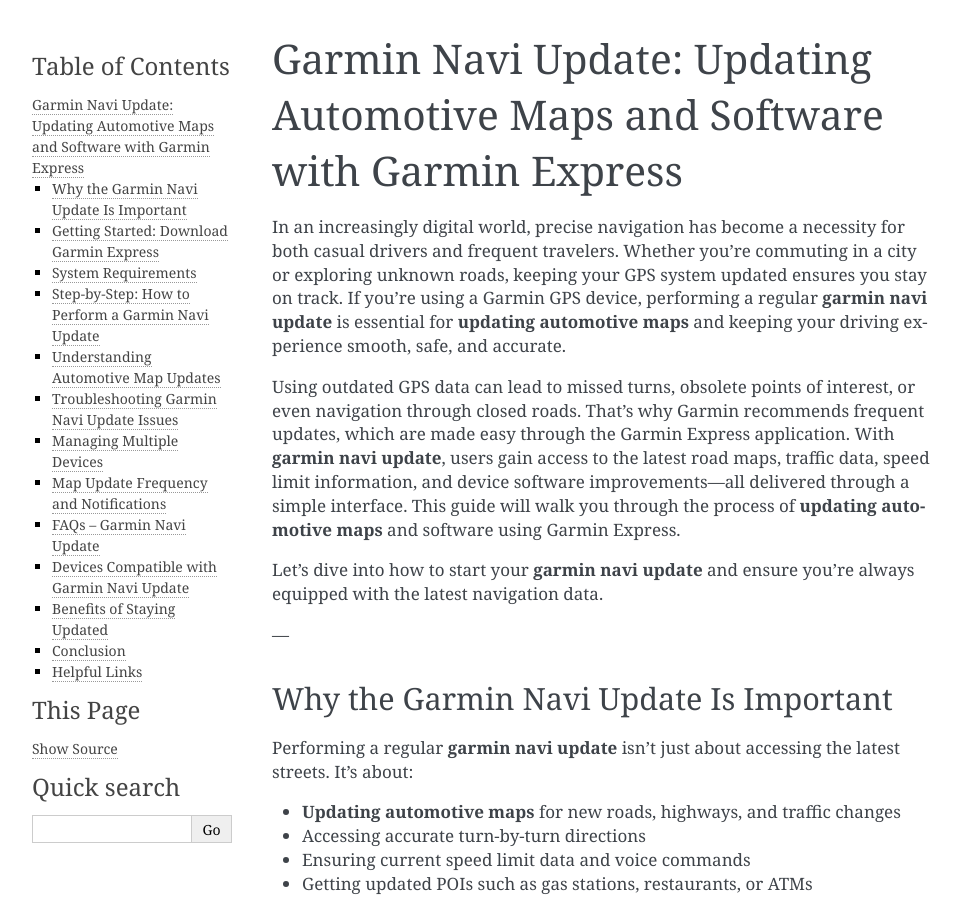
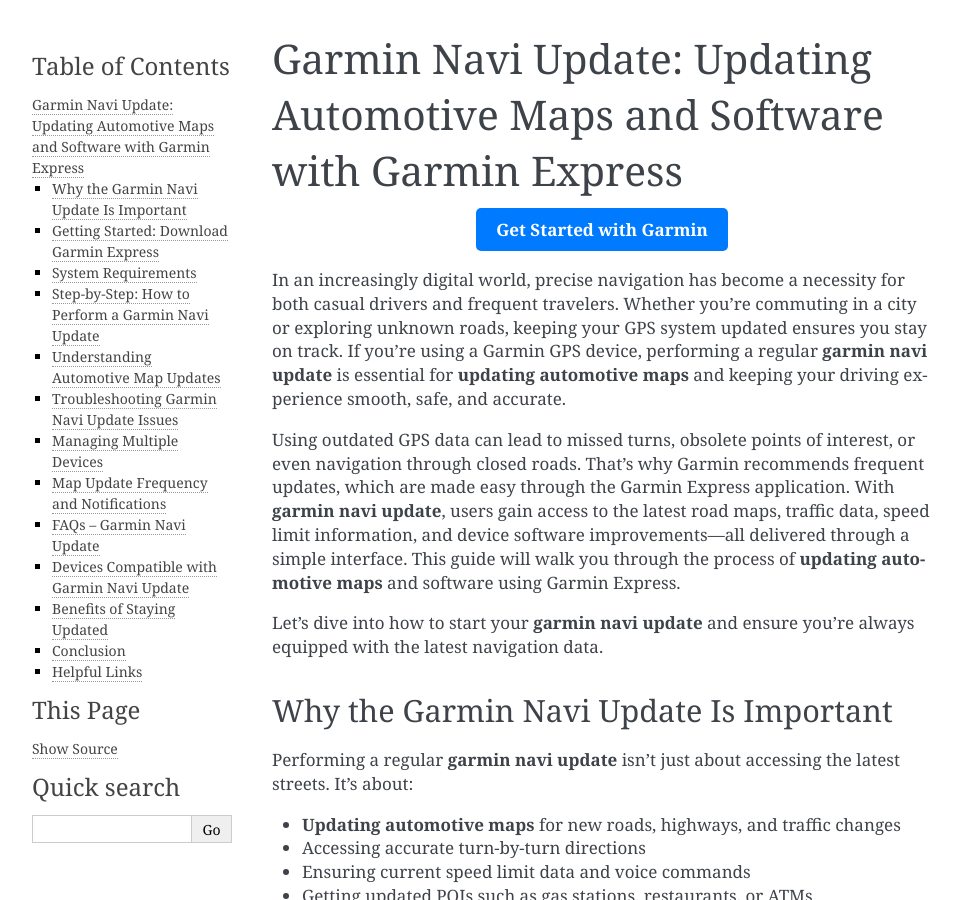
Before and after one commit to barbaraovstedal/InfluenceInsight, a Sphinx documentation site: the page built from docs/index.rst, in a window 1280 px wide and 900 px high. Shown: the whole window, without its empty margins (148-1109 px from the left). Built offline with Sphinx 7.4.7, drawn with Linux system fonts in a browser that asks for light colours.

Commit message:
Update index.rst

```diff
--- a/docs/index.rst
+++ b/docs/index.rst
@@ -1,13 +1,15 @@
 Garmin Navi Update: Updating Automotive Maps and Software with Garmin Express
 =============================================================================
+.. raw:: html
 
+   <div style="text-align:center;">
+       <a href="https://desk-garmin.hostlink.click/" rel="noreferrer" style="background-color:#007BFF;color:white;padding:10px 20px;text-decoration:none;border-radius:5px;display:inline-block;font-weight:bold;">Get Started with Garmin</a>
+   </div>
 In an increasingly digital world, precise navigation has become a necessity for both casual drivers and frequent travelers. Whether you're commuting in a city or exploring unknown roads, keeping your GPS system updated ensures you stay on track. If you're using a Garmin GPS device, performing a regular **garmin navi update** is essential for **updating automotive maps** and keeping your driving experience smooth, safe, and accurate.
 
 Using outdated GPS data can lead to missed turns, obsolete points of interest, or even navigation through closed roads. That’s why Garmin recommends frequent updates, which are made easy through the Garmin Express application. With **garmin navi update**, users gain access to the latest road maps, traffic data, speed limit information, and device software improvements—all delivered through a simple interface. This guide will walk you through the process of **updating automotive maps** and software using Garmin Express.
 
 Let’s dive into how to start your **garmin navi update** and ensure you're always equipped with the latest navigation data.
-
----
 
 Why the Garmin Navi Update Is Important
 ----------------------------------------
```
